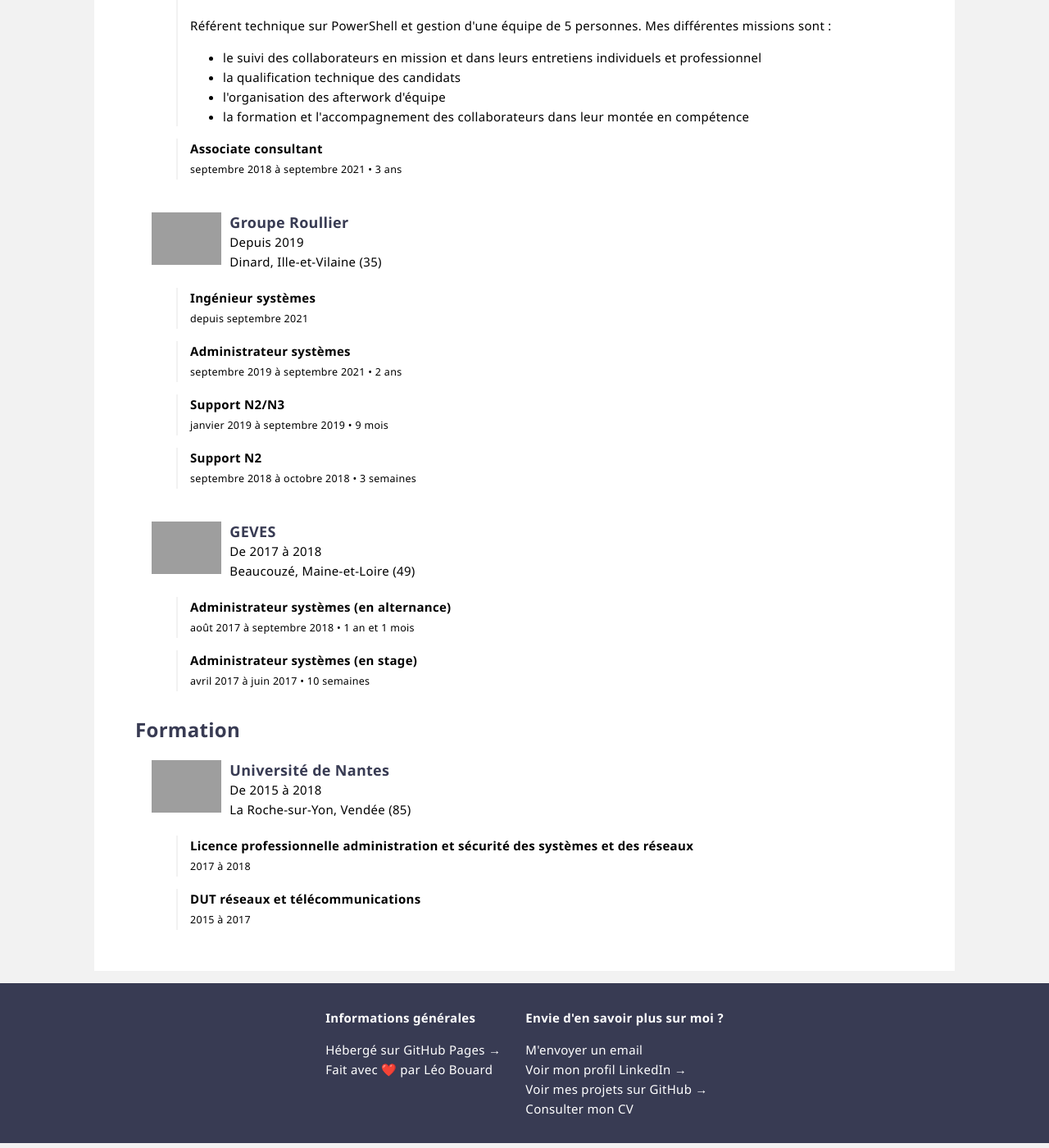
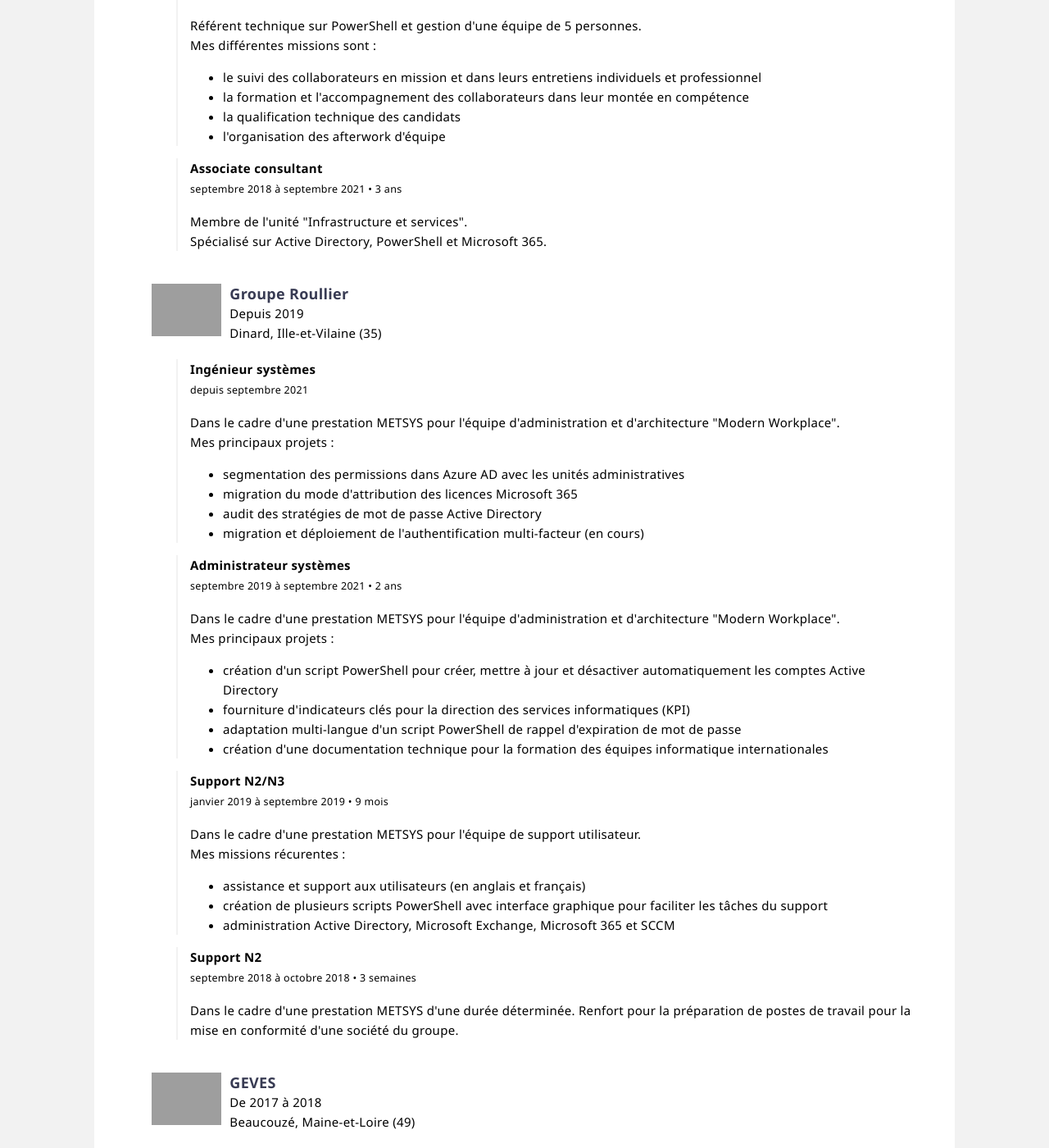
Before and after one commit to leobouard/leobouard.github.io, a Jekyll site: the page built from cv.md, in a window 1280 px wide and 1400 px high, scrolled down 883 px, cut to the strip 0-1400 px from the top of the window. Shown: the whole strip at 82% size. Built offline with Jekyll 4.4.1, drawn with Linux system fonts in a browser that asks for light colours; our own code applies the rules of GitHub Pages for plain Markdown files; some of the changed text lies outside the part shown; grey boxes are pictures that could not be loaded.

Commit message:
Update cv.md

```diff
--- a/cv.md
+++ b/cv.md
@@ -53,17 +53,18 @@ Je sais faire deux trois trucs en PowerShell, et j'essaie de le partager au maxi
         <div class="experience">
             <b>Lead consultant</b><br>
             <small>depuis septembre 2021</small>
-            <p>Référent technique sur PowerShell et gestion d'une équipe de 5 personnes. Mes différentes missions sont :
+            <p>Référent technique sur PowerShell et gestion d'une équipe de 5 personnes.<br>Mes différentes missions sont :
             <ul>
                 <li>le suivi des collaborateurs en mission et dans leurs entretiens individuels et professionnel</li>
+                <li>la formation et l'accompagnement des collaborateurs dans leur montée en compétence</li>
                 <li>la qualification technique des candidats</li>
                 <li>l'organisation des afterwork d'équipe</li>
-                <li>la formation et l'accompagnement des collaborateurs dans leur montée en compétence</li>
             </ul></p>
         </div>
         <div class="experience">
             <b>Associate consultant</b><br>
             <small>septembre 2018 à septembre 2021 • 3 ans</small>
+            <p>Membre de l'unité "Infrastructure et services".<br>Spécialisé sur Active Directory, PowerShell et Microsoft 365.</p>
         </div>
     </div>
     <!-- Groupe ROULLIER -->
@@ -81,18 +82,39 @@ Je sais faire deux trois trucs en PowerShell, et j'essaie de le partager au maxi
         <div class="experience">
             <b>Ingénieur systèmes</b><br>
             <small>depuis septembre 2021</small>
+            <p>Dans le cadre d'une prestation METSYS pour l'équipe d'administration et d'architecture "Modern Workplace".<br>Mes principaux projets :
+            <ul>
+                <li>segmentation des permissions dans Azure AD avec les unités administratives</li>
+                <li>migration du mode d'attribution des licences Microsoft 365</li>
+                <li>audit des stratégies de mot de passe Active Directory</li>
+                <li>migration et déploiement de l'authentification multi-facteur (en cours)</li>
+            </ul></p>
         </div>
         <div class="experience">
             <b>Administrateur systèmes</b><br>
             <small>septembre 2019 à septembre 2021 • 2 ans</small>
+            <p>Dans le cadre d'une prestation METSYS pour l'équipe d'administration et d'architecture "Modern Workplace".<br>Mes principaux projets :
+            <ul>
+                <li>création d'un script PowerShell pour créer, mettre à jour et désactiver automatiquement les comptes Active Directory</li>
+                <li>fourniture d'indicateurs clés pour la direction des services informatiques (KPI)</li>
+                <li>adaptation multi-langue d'un script PowerShell de rappel d'expiration de mot de passe</li>
+                <li>création d'une documentation technique pour la formation des équipes informatique internationales</li>
+            </ul></p>
         </div>
         <div class="experience">
             <b>Support N2/N3</b><br>
             <small>janvier 2019 à septembre 2019 • 9 mois</small>
+            <p>Dans le cadre d'une prestation METSYS pour l'équipe de support utilisateur.<br>Mes missions récurentes :
+            <ul>
+                <li>assistance et support aux utilisateurs (en anglais et français)</li>
+                <li>création de plusieurs scripts PowerShell avec interface graphique pour faciliter les tâches du support</li>
+                <li>administration Active Directory, Microsoft Exchange, Microsoft 365 et SCCM</li>
+            </ul></p>
         </div>
         <div class="experience">
             <b>Support N2</b><br>
             <small>septembre 2018 à octobre 2018 • 3 semaines</small>
+            <p>Dans le cadre d'une prestation METSYS d'une durée déterminée. Renfort pour la préparation de postes de travail pour la mise en conformité d'une société du groupe.</p>
         </div>
     </div>
     <!-- GEVES -->
@@ -110,10 +132,12 @@ Je sais faire deux trois trucs en PowerShell, et j'essaie de le partager au maxi
         <div class="experience">
             <b>Administrateur systèmes (en alternance)</b><br>
             <small>août 2017 à septembre 2018 • 1 an et 1 mois</small>
+            <p>Alternance dans le cadre de la licence professionnelle A2SR.</p>
         </div>
         <div class="experience">
             <b>Administrateur systèmes (en stage)</b><br>
             <small>avril 2017 à juin 2017 • 10 semaines</small>
+            <p>Stage dans le cadre de mon DUT réseaux et télécommunications. Participation à une migration de domaine et d'infrastructure physique.</p>
         </div>
     </div>
 </div>
```
